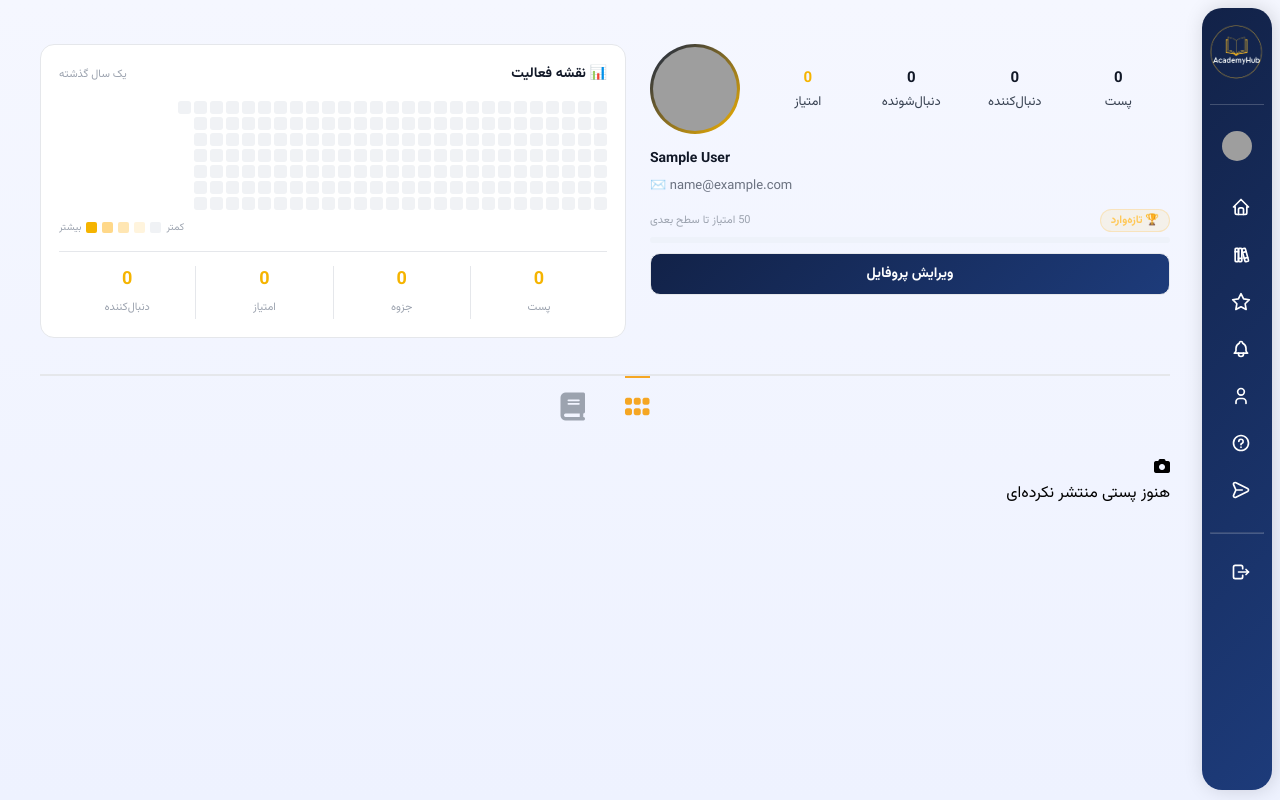
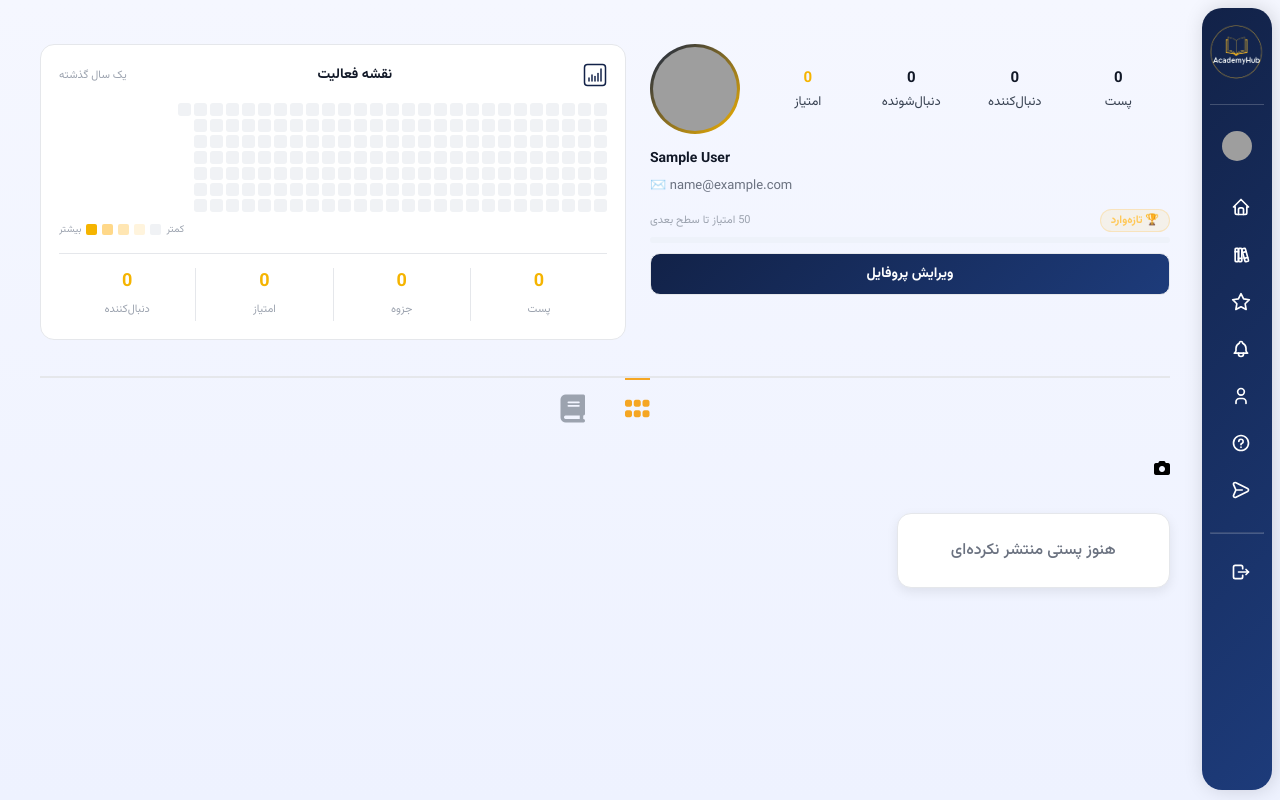
Before and after one commit to fatemegh9/AcademyHub, a Django app: page /profile/ in a window 1280 px wide. Run offline with Django 5.2, Linux system fonts and the light colour scheme; the visitor is signed in with stand-in values (Sample User, id 1); data comes from the database, SQL or seed files in the repository; data that the repository does not hold is empty; some libraries are stand-ins or nearby versions; grey boxes are pictures that could not be loaded.

Commit message:
fixing styles of some pages

```diff
--- a/accounts/templates/accounts/profile.html
+++ b/accounts/templates/accounts/profile.html
@@ -424,6 +424,35 @@
     z-index: 30;
 }
 
+.activity-card-title {
+    display: flex;
+    align-items: center;
+    gap: 8px;
+}
+
+.activity-card-title .stat-icon img {
+    width: 24px;
+    height: 24px;
+}
+
+.empty-tab-box {
+    max-width: 500px;
+    margin: 30px auto;
+    padding: 24px;
+    background: #fff;
+    border: 1px solid #e5e7eb;
+    border-radius: 14px;
+    text-align: center;
+    box-shadow: 0 4px 12px rgba(0, 0, 0, 0.08);
+}
+
+.empty-tab-text {
+    margin: 0;
+    color: #6b7280;
+    font-size: 16px;
+    font-weight: 500;
+}
+
 .note-actions.show { display: block; }
 .note-actions a { display: block; padding: 10px 14px; text-decoration: none; color: #111827; font-size: 14px; }
 .note-actions a:hover { background: #f3f4f6; }
@@ -507,7 +536,10 @@
     <div class="activity-col">
         <div class="activity-card">
             <div class="activity-card-title">
-                📊 نقشه فعالیت
+                <span class="stat-icon">
+                    <img src="{% static 'icons/gala--chart.svg' %}" alt="Chart">
+                </span>
+                نقشه فعالیت
                 <span>یک سال گذشته</span>
             </div>
 
@@ -587,9 +619,15 @@
         {% empty %}
         <div class="empty-tab-state">
             <i class="fa-solid fa-camera empty-tab-icon"></i>
-            <p class="empty-tab-text">
-                {% if is_owner %}هنوز پستی منتشر نکرده‌ای{% else %}این کاربر هنوز پستی منتشر نکرده{% endif %}
+            <div class="empty-tab-box">
+            <p class="empty-tab-text mb-0">
+                {% if is_owner %}
+                    هنوز پستی منتشر نکرده‌ای
+                {% else %}
+                    این کاربر هنوز پستی منتشر نکرده
+                {% endif %}
             </p>
+        </div>
         </div>
         {% endfor %}
     </div>
```
Also changed, not shown: notes/templates/notes/note_list.html (+30 -4 lines), notes/templates/notes/saved_items.html (+13 -2 lines), static/icons/fluent-emoji-flat--fire.svg (added), static/icons/gala--chart.svg (added), static/icons/material.svg (added).
